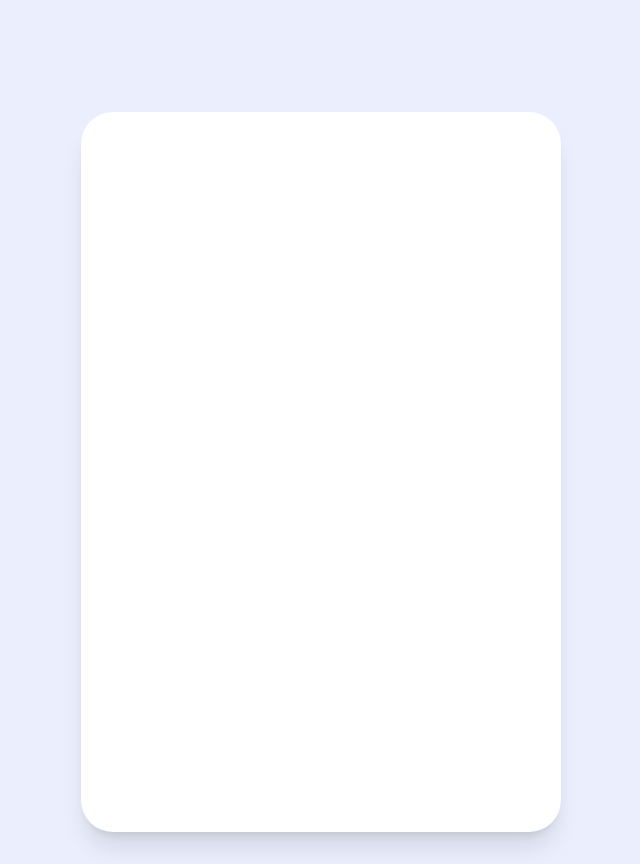
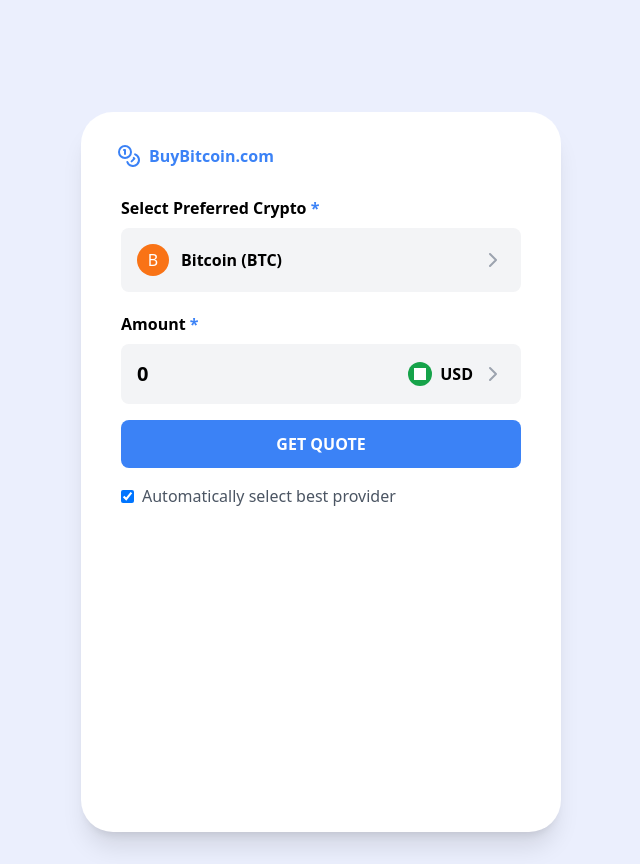
Before and after one commit to ikwerre-dev/Crypto-Purchase-Modal, a React (Vite) app: page / in a window 1280 px wide. Shown: the whole page, without its empty margins (319-959 px from the left). Built offline with nearby package versions, Linux system fonts and the light colour scheme.

Commit message:
added the amounnt and coin select update

```diff
--- a/package.json
+++ b/package.json
@@ -10,6 +10,7 @@
     "preview": "vite preview"
   },
   "dependencies": {
+    "lucide-react": "^0.446.0",
     "react": "^18.3.1",
     "react-dom": "^18.3.1",
     "react-notifications-component": "^4.0.1",
--- a/src/App.jsx
+++ b/src/App.jsx
@@ -3,14 +3,19 @@
 import viteLogo from '/vite.svg';
 import MainForm from './sections/MainForm';
 import './App.css';
+import { Bitcoin, CoinsIcon } from 'lucide-react';
 
 function App() {
 
   return (
     <>
       <div className="bg-white  p-4
-                      w-full h-[45rem] md:w-[30rem] mx-auto
+                      w-full h-[45rem] md:w-[30rem] mx-auto text-left
                       mt-20 rounded-[2rem] shadow-xl">
+        <div className="px-5 pt-4 pb-1 flex gap-2">
+          <CoinsIcon className='text-blue-500' style={{color : ''}} />
+          <h6 className="text-l text-blue-500 font-semibold">BuyBitcoin.<span className="font-bold">com</span></h6>
+        </div>
         <MainForm />
       </div>
     </>
--- a/src/sections/MainForm.jsx
+++ b/src/sections/MainForm.jsx
@@ -1,15 +1,160 @@
-import { useState } from 'react';
+import React, { useState } from 'react';
+import { ChevronLeft, ChevronRight, X } from 'lucide-react';
+
+const cryptos = [
+  { symbol: 'BTC', name: 'Bitcoin', color: 'bg-orange-500' },
+  { symbol: 'ETH', name: 'Ethereum', color: 'bg-blue-500' },
+  { symbol: 'USDT', name: 'Tether', color: 'bg-green-500' },
+  { symbol: 'BNB', name: 'Binance Coin', color: 'bg-yellow-500' },
+  { symbol: 'XRP', name: 'Ripple', color: 'bg-navy-500' },
+];
+
+export default function MainForm() {
+  const [amount, setAmount] = useState('');
+  const [isModalOpen, setIsModalOpen] = useState(false);
+  const [isKeypadModalOpen, setisKeypadModalOpen] = useState(false);
+  const [selectedCrypto, setSelectedCrypto] = useState(cryptos[0]);
+
+  const openModal = () => setIsModalOpen(true);
+  const closeModal = () => setIsModalOpen(false);
 
 
-function MainForm() {
+
+  const openKeypadModal = () => setisKeypadModalOpen(true);
+  const closeKeypadModal = () => setisKeypadModalOpen(false);
+
+  const selectCrypto = (crypto) => {
+    setSelectedCrypto(crypto);
+    closeModal();
+  };
+
+  const handleKeyPress = (key) => {
+    if (key === 'backspace') {
+      setAmount(prev => prev.slice(0, -1));
+    } else if (key === '.') {
+      if (!amount.includes('.')) {
+        setAmount(prev => prev + key);
+      }
+    } else {
+      setAmount(prev => prev + key);
+    }
+  };
+
+  const CompleteKeypad = (amount) => {
+    setAmount(amount);
+    closeKeypadModal();
+  }
 
   return (
-    <>
-      <div className="">
+    <div className="max-w-md mx-auto p-4 font-sans h-100 grid relative overflow-hidden">
+      <div className="relative p-2 h-[40rem]  ">
+        <h2 className="text-l font-semibold mb-2">Select Preferred Crypto{' '} <span className="text-blue-500">*</span></h2>
+
+        <div
+          className="bg-gray-100 rounded-lg p-4 mb-5 flex items-center justify-between cursor-pointer"
+          onClick={openModal}
+        >
+          <div className="flex items-center">
+            <div className={`${selectedCrypto.color} text-white rounded-full w-8 h-8 flex items-center justify-center mr-3`}>
+              {selectedCrypto.symbol[0]}
+            </div>
+            <span className="font-semibold">{selectedCrypto.name} ({selectedCrypto.symbol})</span>
+          </div>
+          <ChevronRight className="text-gray-400" />
+        </div>
+
+        <h2 className="text-l font-semibold mb-2"> Amount{' '} <span className="text-blue-500">*</span></h2>
+
+        <div className="bg-gray-100 rounded-lg p-4 mb-4 flex items-center justify-between">
+          <input
+            type="number"
+            value={amount || '0'}
+            onClick={openKeypadModal}
+            readOnly={true}
+            onChange={(e) => setAmount(e.target.value)}
+            className="bg-transparent text-xl font-semibold w-full outline-none"
+          />
+          <div className="flex items-center">
+            <div className="w-6 h-6 mr-2 rounded-full bg-green-600 flex items-center justify-center">
+              <div className="w-3 h-3 bg-white"></div>
+            </div>
+            <span className="font-semibold">USD</span>
+            <ChevronRight className="text-gray-400 ml-2" />
+          </div>
+        </div>
+
+        <button className="w-full bg-blue-500 text-white py-3 rounded-lg font-semibold">
+          GET QUOTE
+        </button>
+
+        <div className="mt-4 flex items-center text-gray-600">
+          <input type="checkbox" checked className="mr-2" readOnly />
+          <span>Automatically select best provider</span>
+        </div>
+
+        {/* Modal */}
+        <div className={`absolute inset-0 bg-white transform transition-transform z-50 duration-300 ease-in-out ${isModalOpen ? 'translate-x-0' : 'translate-x-full'}`}>
+          <div className="p-4 h-full overflow-y-auto">
+            <div className="flex justify-between items-center mb-4">
+              <h3 className="text-xl font-bold">Select Cryptocurrency</h3>
+              <button onClick={closeModal} className="text-gray-500 hover:text-gray-700">
+                <X size={24} />
+              </button>
+            </div>
+            <div className="space-y-2">
+              {cryptos.map((crypto) => (
+                <div
+                  key={crypto.symbol}
+                  className="p-3 rounded-lg hover:bg-gray-100 cursor-pointer flex items-center"
+                  onClick={() => selectCrypto(crypto)}
+                >
+                  <div className={`${crypto.color} text-white rounded-full w-8 h-8 flex items-center justify-center mr-3`}>
+                    {crypto.symbol[0]}
+                  </div>
+                  <span>{crypto.name} ({crypto.symbol})</span>
+                </div>
+              ))}
+            </div>
+          </div>
+        </div>
+
+        <div className={`absolute inset-0 bg-white transform transition-transform duration-300 z-30 h-[100%] ease-in-out ${isKeypadModalOpen ? 'translate-x-0' : 'translate-x-full'}`}>
+          <div className="p-4 h-full overflow-y-auto">
+            <div className="flex items-center mb-6">
+              <ChevronLeft className="mr-2 cursor-pointer" onClick={closeKeypadModal} />
+              <h2 className="text-xl font-semibold">Enter Amount</h2>
+            </div>
+            <div className="text-center mb-6">
+              <div className="text-4xl font-bold mb-1">${amount || '0'}</div>
+              <div className="text-gray-500">Amount</div>
+            </div>
+            <div className="flex justify-end mb-6">
+              <button onClick={openModal} className={`${selectedCrypto.color} bg-blue-100 text-blue-700 px-3 py-1 rounded-full flex items-center`}>
+                {selectedCrypto.name} <ChevronRight className="ml-1" size={16} />
+              </button>
+            </div>
+            <div className="grid grid-cols-3 gap-4 mb-6">
+              {[1, 2, 3, 4, 5, 6, 7, 8, 9, '.', 0, 'backspace'].map((key) => (
+                <button
+                  key={key}
+                  className="bg-gray-100 rounded-lg p-4 text-center text-xl font-semibold"
+                  onClick={() => handleKeyPress(key.toString())}
+                >
+                  {key === 'backspace' ? '⌫' : key}
+                </button>
+              ))}
+            </div>
+            <button
+              className="w-full bg-blue-600 text-white py-3 rounded-lg font-semibold"
+              onClick={() => CompleteKeypad(amount)}
+            >
+              Continue
+            </button>
+          </div>
+        </div>
+
 
       </div>
-    </>
+    </div>
   );
 }
-
-export default MainForm;
```
Also changed, not shown: 2 other files (tests, documents, lock files or other folders).
